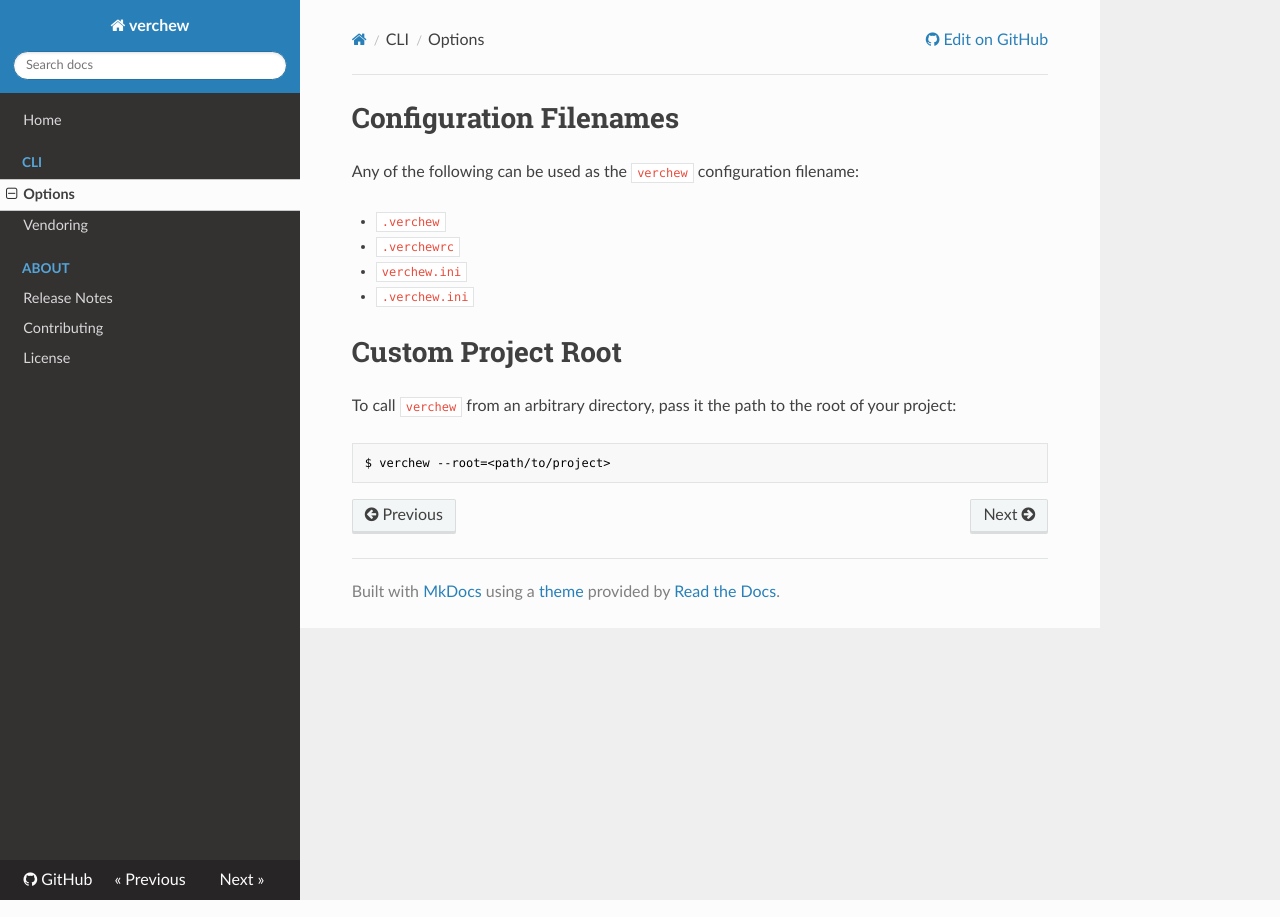
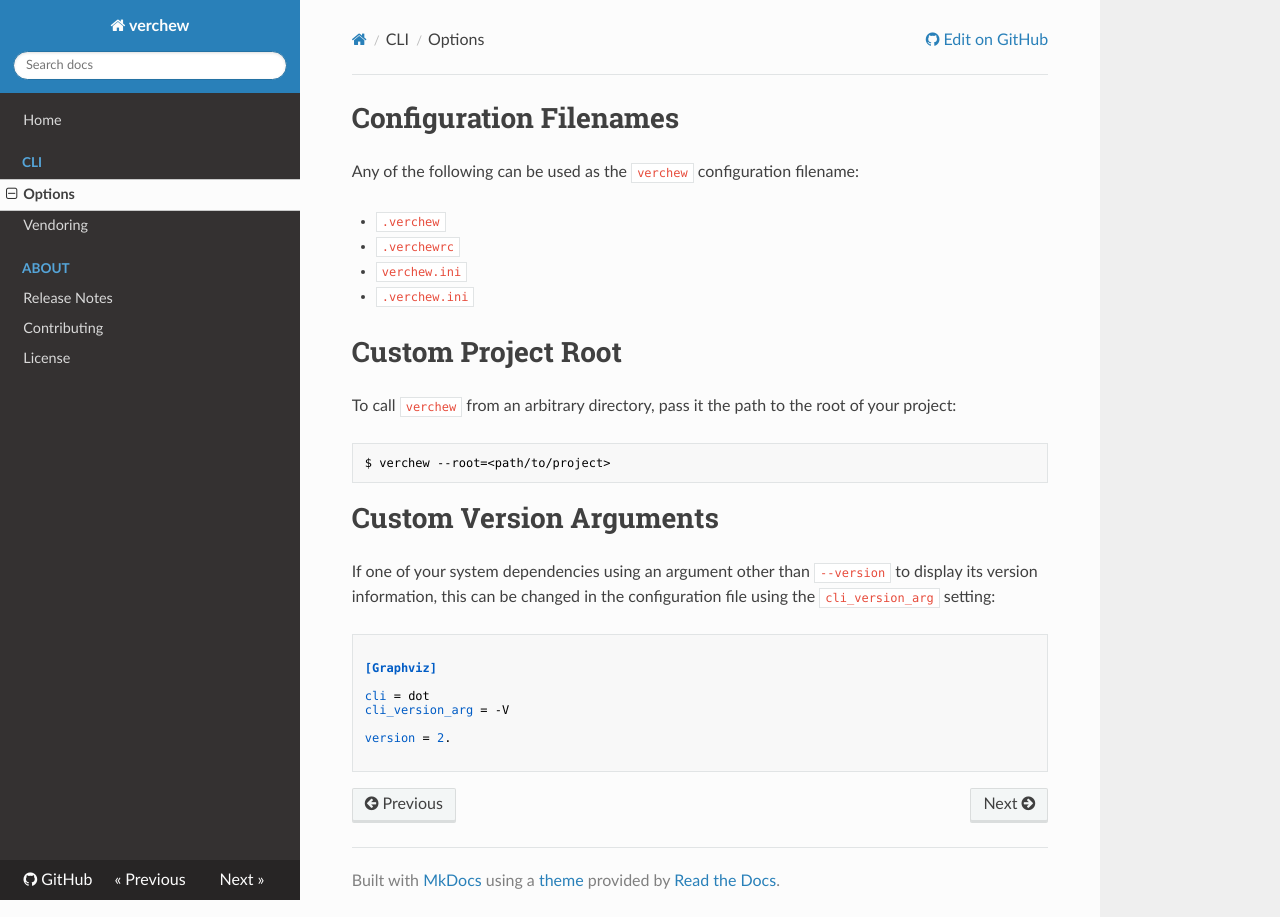
Before and after one commit to jacebrowning/verchew, an MkDocs documentation site: the page built from docs/cli/options.md, in a window 1280 px wide. Built offline with MkDocs 1.6.1, drawn with Linux system fonts in a browser that asks for light colours; nearby versions of some CDN libraries; old or Windows-style settings are respelled for this version of MkDocs.

Commit message:
Add support for custom version arguments

````diff
--- a/docs/cli/options.md
+++ b/docs/cli/options.md
@@ -14,3 +14,18 @@ To call `verchew` from an arbitrary directory, pass it the path to the root of y
 ```sh
 $ verchew --root=<path/to/project>
 ```
+
+# Custom Version Arguments
+
+If one of your system dependencies using an argument other than `--version` to display its version information, this can be changed in the configuration file using the `cli_version_arg` setting:
+
+```ini
+
+[Graphviz]
+
+cli = dot
+cli_version_arg = -V
+
+version = 2.
+
+```
````
Also changed, not shown: CHANGELOG.md (+4 -0 lines), 4 other files.
